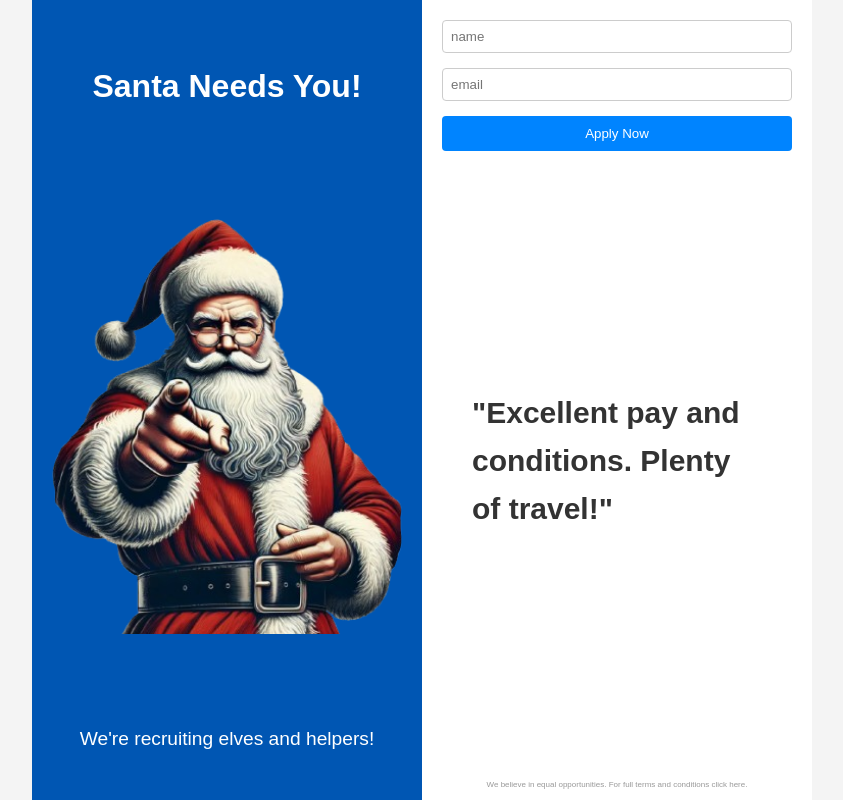
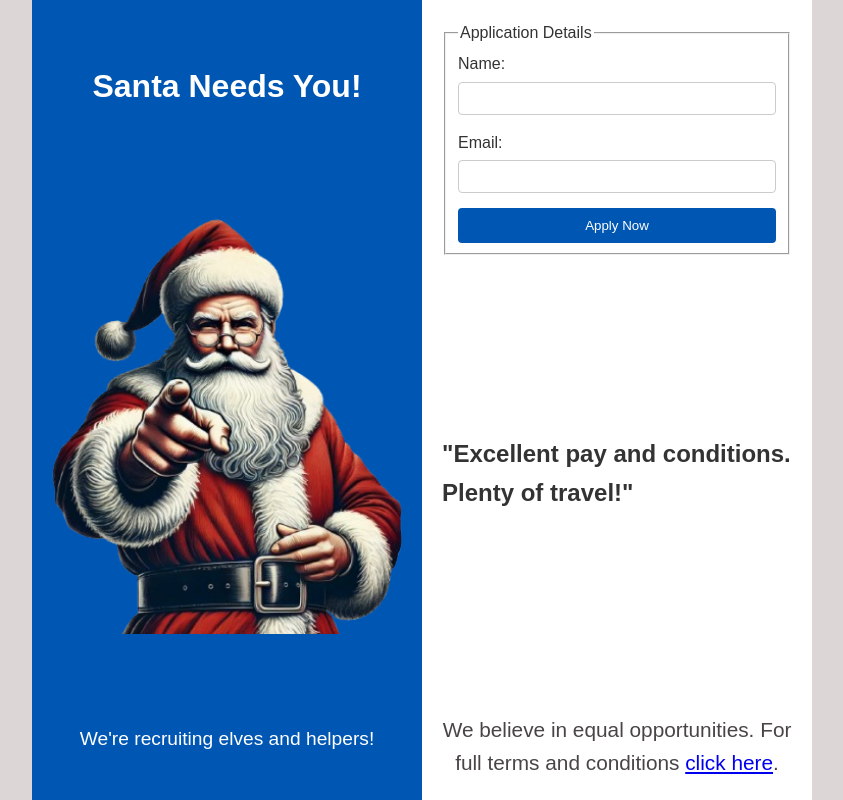
Before and after one commit to curiosdevcookie/scrimba-christmas, a website built with Vite: page 2024/door_17/index.html in a window 1280 px wide. Shown: the whole page, without its empty margins (218-1061 px from the left). Built offline with nearby package versions, Linux system fonts and the light colour scheme.

Commit message:
Add solution to door 17.

```diff
--- a/2024/door_17/index.css
+++ b/2024/door_17/index.css
@@ -3,7 +3,7 @@ body {
     line-height: 1.6;
     margin: 0;
     padding: 0;
-    background: #f4f4f4;
+    background: #dcd6d6;
     color: #333;
     display: flex;
     flex-wrap: wrap;
@@ -36,7 +36,7 @@ h4 {
     font-size: 30px;
 }
 
-section {
+main {
     padding: 20px 20px 0 20px;
     background: white;
     width: 350px;
@@ -68,7 +68,7 @@ section {
 }
 
 button {
-    background: #0084ff;
+    background: #0056b3;
     color: white;
     border: none;
     padding: 10px 20px;
@@ -78,15 +78,11 @@ button {
 }
 
 .footer-txt {
-    font-size: 8px;
+    font-size: 1.3rem;
     text-align: center;
-    color: #999;
+    color: #4a4545;
 }
 
-.footer-txt a {
-    color: #999;
-    text-decoration: none;
-}
 
 .message {
     display: none;
--- a/2024/door_17/index.html
+++ b/2024/door_17/index.html
@@ -1,46 +1,40 @@
-<!doctype html>
+<!DOCTYPE html>
 <html lang="en">
-
-<!--
-Santa needs extra help in the run up to Christmas so he has created this advert with a form to allow elves and helpers to sign up.
-
-In the small print, it says “we believe in equal opportunities”. But there is no evidence of that in this website because it has a ton of accessibility issues!
-
-**Task**
-Your task is to find and correct the accessibility issues. There are broadly four areas to think about. I have put details in hint.md but why not try to solve the issues without checking hint.md first!
-
-You will need to change code in index.html and index.css to complete this challenge.
- -->
-
 <head>
     <meta charset="utf-8">
+    <meta name="viewport" content="width=device-width, initial-scale=1.0">
     <title>Santa Needs You</title>
     <link rel="stylesheet" href="index.css">
 </head>
-
 <body>
     <header>
         <h1>Santa Needs You!</h1>
-        <img src="santa-needs-you.png">
+        <img src="santa-needs-you.png" alt="Santa Claus pointing at the viewer, recruiting helpers">
         <p>We're recruiting elves and helpers!</p>
     </header>
-    <section>
-        <form class="signup-form">
+    <main>
+        <form>
+            <fieldset>
+                <legend>Application Details</legend>
                 <div class="form-group">
-                <input type="text" id="name" name="name" placeholder="name">
+                    <label for="name">Name:</label>
+                    <input type="text" id="name" name="name" required>
                 </div>
                 <div class="form-group">
-                <input type="email" id="email" name="email" placeholder="email">
+                    <label for="email">Email:</label>
+                    <input type="email" id="email" name="email" required>
                 </div>
                 <div class="form-group">
-                <button type="submit">Apply Now</button>
+                    <button type="submit" aria-label="Submit application">Apply Now</button>
                 </div>
+            </fieldset>
         </form>
         <p class="message">Email received! Thank you 🎅</p>
-        <h4>"Excellent pay and conditions. Plenty of travel!"</h4>
-        <p class="footer-txt">We believe in equal opportunities. For full terms and conditions click <a href="">here</a>.</p>
-    </section>
+        <h2>"Excellent pay and conditions. Plenty of travel!"</h2>
+        <footer>
+          <p class="footer-txt">We believe in equal opportunities. For full terms and conditions <a href="#" aria-label="View full terms and conditions">click here</a>.</p>
+        </footer>
+      </main>
     <script src="index.js"></script>
 </body>
-
 </html>
```
Lines whose indentation alone changed are shown as unchanged.
